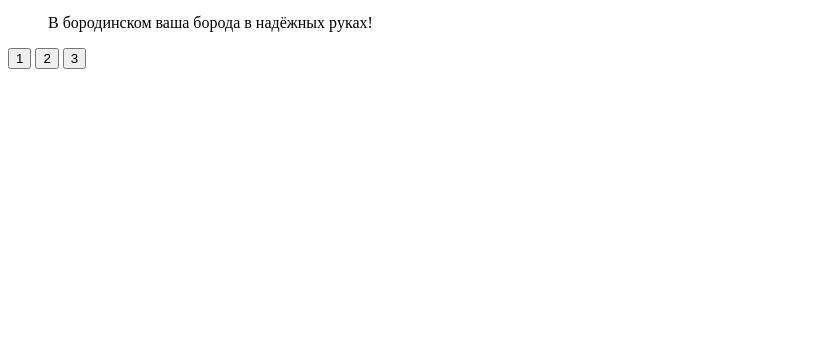
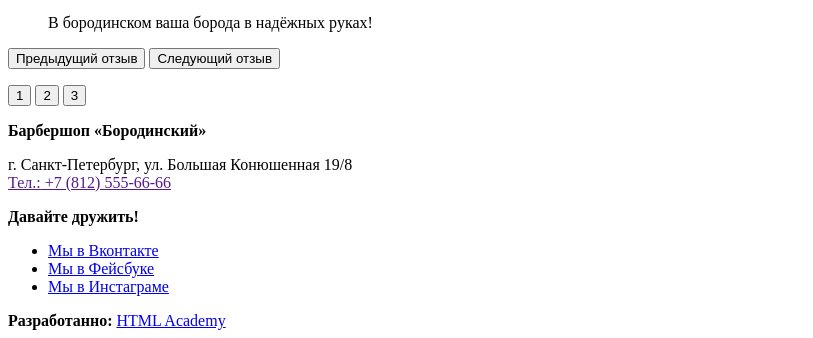
Before and after one commit to pylypkutovoi/Barbershop-adaptive, a plain HTML site: page index.html in a window 1280 px wide. Shown: the part 1501-1839 px from the top of the page, without its empty margins (0-813 px from the left). Before the commit the page ends 1586 px from the top, so only its background shows below. Drawn offline with Linux system fonts and the light colour scheme.

Commit message:
add footer block

```diff
--- a/index.html
+++ b/index.html
@@ -51,6 +51,7 @@
           <small class="stats__legend stats__legend--top">
             <sup>*</sup> — приведённые данные ложь
           </small>
+        </header>
         <table class="stats__list">
           <tr>
             <td class="stats__value">1 500<sup>*</sup></td>
@@ -72,8 +73,8 @@
         <small class="stats__legend stats__legend--top">
           <sup>*</sup> — приведённые данные ложь
         </small>
-        </header>
       </section>
+
       <section class="advantages">
         <div class="advantages__wrapper slider">
           <h2 class="visually-hidden">Наши преимущества</h2>
@@ -100,6 +101,7 @@
           </p>
         </div>
       </section>
+
       <section class="news">
         <div class="news__wrapper">
           <h2 class="news__title"></h2>
@@ -126,6 +128,7 @@
           <a class="news__to-all button" href="#">Показать все</a>
         </div>
       </section>
+
       <seciotion class="reviews">
         <div class="reviews_wrapper slider">
           <h2 class="reviews__title">Отзывы о нас</h2>
@@ -152,6 +155,8 @@
               <cite class="reviews__author-name">Иван Бородайло</cite>
               <p class="reviews__text">В бородинском ваша борода в надёжных руках!</p>
             </blockquote>
+            <button class="reviews__prev" type="button">Предыдущий отзыв</button>
+            <button class="reviews__next" type="button">Следующий отзыв</button>
           </div>
           <p class="reviews__toggles slider__toggles">
             <button class="slider__toggle" type="button">1</button>
@@ -162,5 +167,37 @@
       </seciotion>
     </main>
 
+    <foooter class="page-footer">
+      <div class="page-footer__wrapper">
+        <div class="page-footer__contacts contacts">
+          <b class="contatcs__title">Барбершоп «Бородинский»</b>
+          <p class="contacts__text">
+            г. Санкт-Петербург, ул. Большая Конюшенная 19/8<br>
+            <a class="contatcs__phone" href="">
+              <span class="contacts__phone-mobile">Тел.:</span> +7 (812) 555-66-66
+            </a>
+          </p>
+        </div>
+        <div class="page-footer__social social">
+          <b class="social__title">Давайте дружить!</b>
+          <ul class="social__list">
+            <li class="social__item">
+              <a class="social__link social__link--vkontakte" href="https://vk.com/htmlacademy">Мы в Вконтакте</a>
+            </li>
+            <li class="social__item">
+              <a class="social__link social__link--facebook" href="https://www.facebook.com/htmlacademy">Мы в Фейсбуке</a>
+            </li>
+            <li class="social__item">
+              <a class="social__link social__link--instagram" href="https://www.instagram.com/htmlacademy">Мы в Инстаграме</a>
+            </li>
+          </ul>
+        </div>
+        <div class="page-footer__copyright copyright">
+          <b class="copyright__text">Разработанно:</b>
+          <a class="button copyright__link" href="https://htmlacademy/intensive/adaptive">HTML Academy</a>
+        </div>
+      </div>
+    </foooter>
+
   </body>
 </html>
```
Lines whose indentation alone changed are shown as unchanged.
